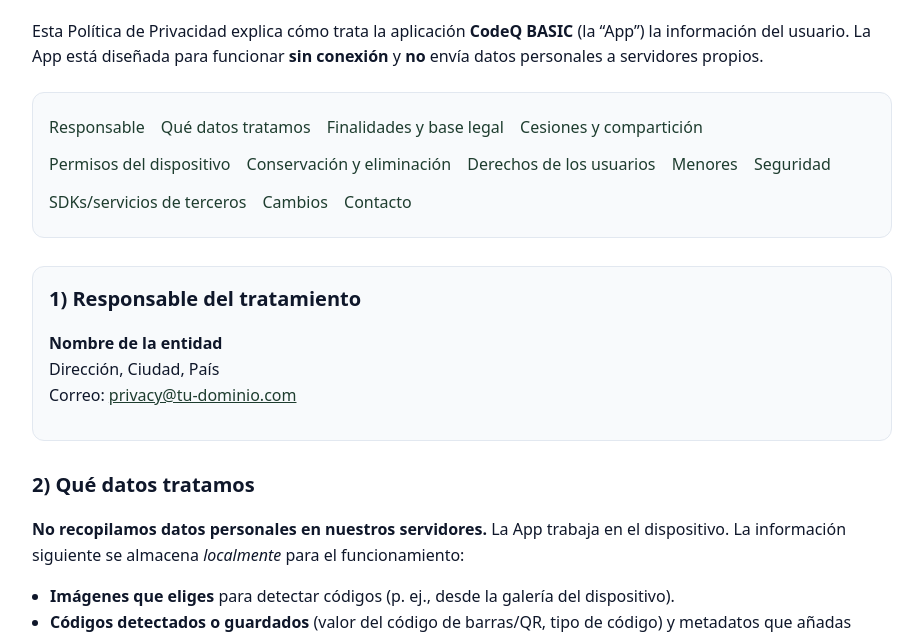
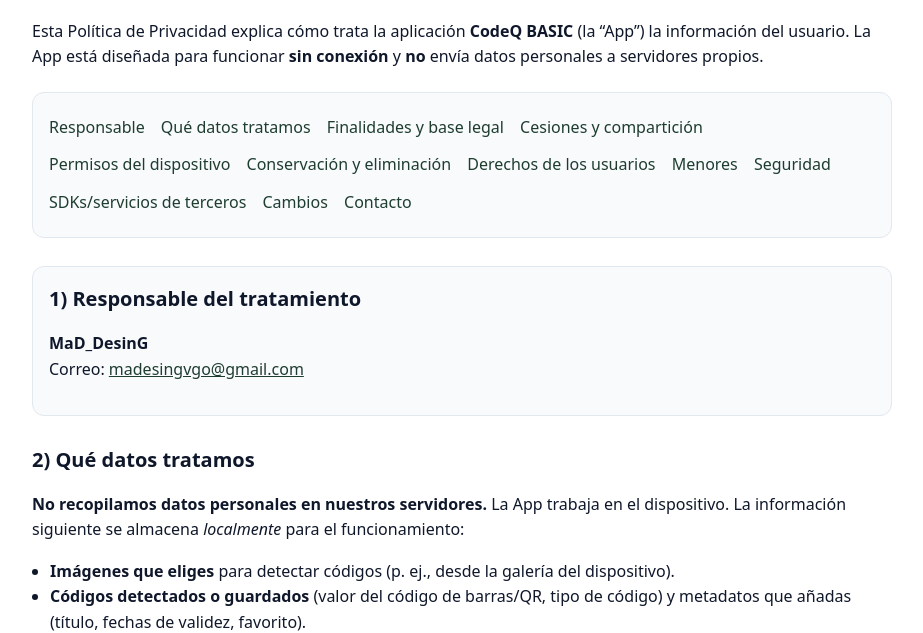
Before and after one commit to Manitoss986/Politica-de-privacidad, a plain HTML site: page index.html in a window 1280 px wide. Shown: the part 113-746 px from the top of the page, without its empty margins (178-1101 px from the left). Drawn offline with Linux system fonts and the light colour scheme.

Commit message:
Update index.html

```diff
--- a/index.html
+++ b/index.html
@@ -62,9 +62,9 @@
 
     <section id="responsable" class="card">
       <h2>1) Responsable del tratamiento</h2>
-      <p><strong><!-- TODO: Nombre legal de la empresa/persona --> Nombre de la entidad</strong><br>
-         <!-- TODO: Dirección postal --> Dirección, Ciudad, País<br>
-         Correo: <a href="mailto:privacy@tu-dominio.com">privacy@tu-dominio.com</a></p>
+      <p><strong><Marcelo Alejandro Barciela durán> MaD_DesinG</strong><br>
+         <Avenida puxeiros Nº 33 , Vigo, Pontevedra<br>
+         Correo: <a href="madesingvgo@gmail.com">madesingvgo@gmail.com</a></p>
     </section>
 
     <section id="datos">
@@ -157,11 +157,11 @@
 
     <section id="contacto">
       <h2>12) Contacto</h2>
-      <p>Para cualquier consulta sobre privacidad, contáctanos en: <a href="mailto:privacy@tu-dominio.com">privacy@tu-dominio.com</a>.</p>
+      <p>Para cualquier consulta sobre privacidad, contáctanos en: <a href="madesingvgo@gmail.com">madesingvgo@gmail.com</a>.</p>
     </section>
 
     <footer>
-      <p>© <!-- TODO: año y nombre legal --> 2025 Nombre de la entidad. Todos los derechos reservados.</p>
+      <p>© <2025 CodeQ BASIC --> 2025 CodeQ BASIC. Todos los derechos reservados.</p>
     </footer>
   </div>
 </body>
```
